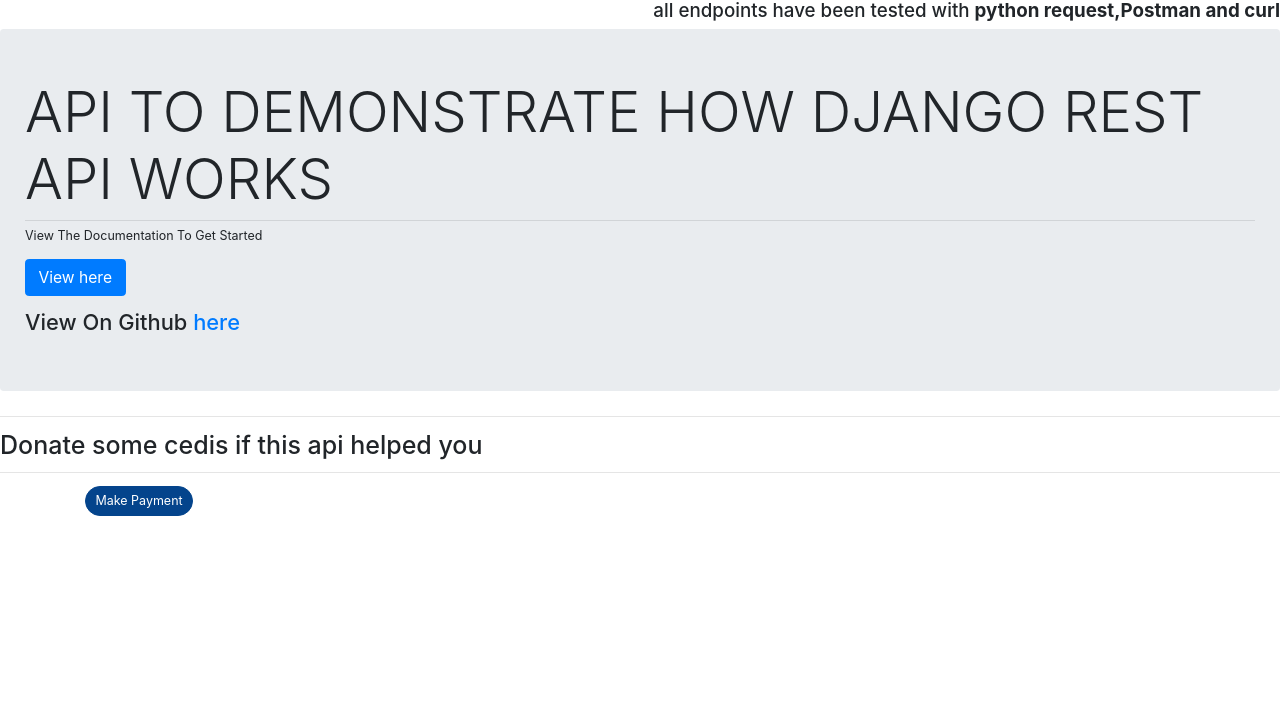
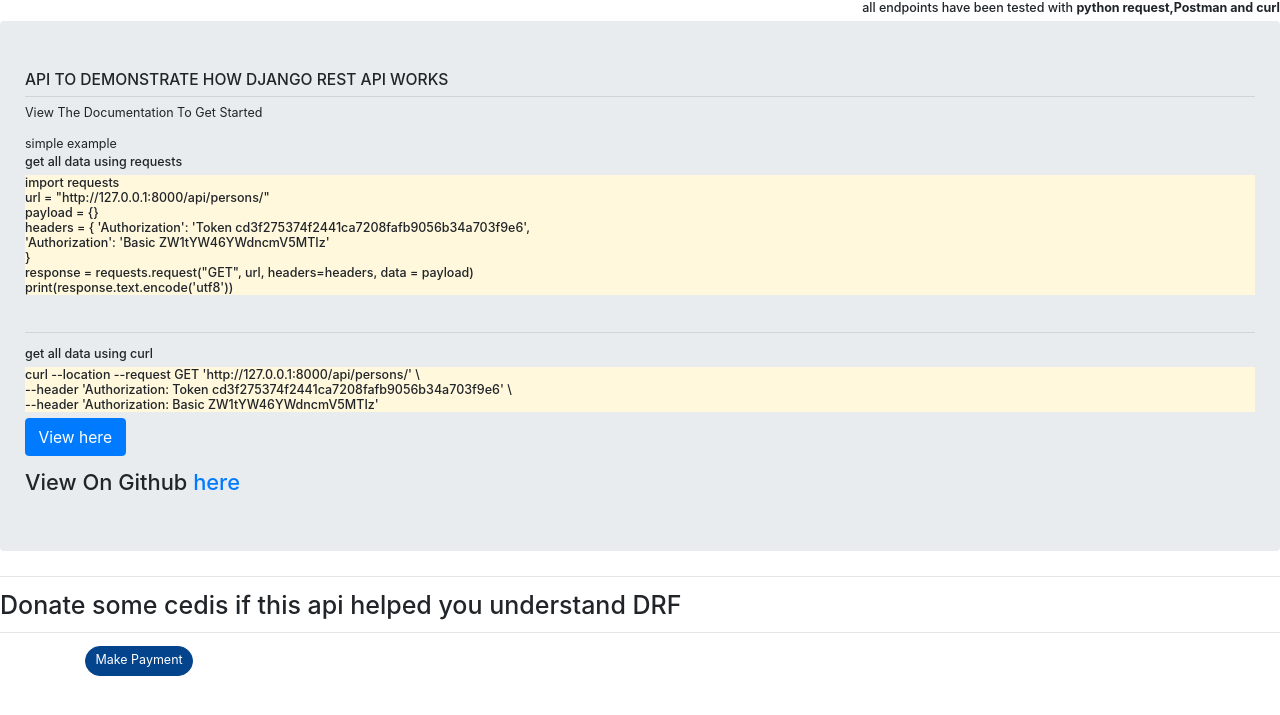
Before and after one commit to Emmanuel-Aggrey/django-RestApi, a Django app: page / in a window 1280 px wide. Shown: the top 715 px of the page. Run offline with Django 3.2, Linux system fonts and the light colour scheme; parts of the project's set-up code (start-up, migrations or seed data) failed here and were passed over; some libraries are stand-ins or nearby versions.

Commit message:
fix ipay size

```diff
--- a/requirements.txt
+++ b/requirements.txt
@@ -14,5 +14,7 @@ django-allauth==0.41.0
 django-rest-auth==0.9.5
 django-rest-framework==0.1.0
 django-cors-headers==3.2.1
+
+# documentaton generators
 PyYAML==5.3.1
 coreapi==2.3.3
--- a/restframework/views.py
+++ b/restframework/views.py
@@ -18,6 +18,7 @@ from rest_auth.registration.views import SocialLoginView
 
 class IndexView(TemplateView):
     template_name = 'index.html'
+
 
 class Ipay_fail(TemplateView):
     template_name = 'ipay_fail.html'
--- a/templates/index.html
+++ b/templates/index.html
@@ -10,13 +10,48 @@
 </head>
 
 <body>
-  <h4 class="text-right">all endpoints have been tested with <b>python request,Postman and curl </b></h4>
+  <h6 class="text-right">all endpoints have been tested with <b>python request,Postman and curl </b></h6>
 
 <div class="jumbotron">
-  <h1 class="display-3">API TO DEMONSTRATE HOW DJANGO REST API WORKS</h1>
+  <h5 class="">API TO DEMONSTRATE HOW DJANGO REST API WORKS</h5>
   <!-- <p class="lead">hope you find it simple</p> -->
   <hr class="my-2">
   <p>View The Documentation To Get Started</p>
+
+  <div>simple example</div>
+  <h6>get all data using requests</h6>
+  <div style="background-color: cornsilk;">
+	<h6 >
+		import requests <br>
+
+		url = "http://127.0.0.1:8000/api/persons/" <br>
+
+		payload = {} <br>
+		headers = {
+		  'Authorization': 'Token cd3f275374f2441ca7208fafb9056b34a703f9e6', <br>
+		  'Authorization': 'Basic ZW1tYW46YWdncmV5MTIz' <br>
+		}
+		<br>
+		response = requests.request("GET", url, headers=headers, data = payload) <br>
+
+		print(response.text.encode('utf8'))
+
+	</h6>
+
+</div>
+	<br> <hr>
+	<h6>get all data using curl</h6>
+<h6 style="background-color: cornsilk;">
+
+	curl --location --request GET 'http://127.0.0.1:8000/api/persons/' \ <br>
+--header 'Authorization: Token cd3f275374f2441ca7208fafb9056b34a703f9e6' \ <br>
+--header 'Authorization: Basic ZW1tYW46YWdncmV5MTIz'
+
+</h6>
+
+
+
+
   <p class="lead">
     <a class="btn btn-primary btn-lg" href="./docs" role="button">View here</a>
   </p>
@@ -27,14 +62,14 @@
 
 <hr>
 
-<h2>Donate some cedis if this api helped you</h2>
+<h2>Donate some cedis if this api helped you understand DRF</h2>
 <hr>
 
 <div>
 	<html class="fonts">
 		<head>
 			<link rel="stylesheet" href="https://maxcdn.bootstrapcdn.com/bootstrap/4.1.0/css/bootstrap.min.css">
-			<style type="text/css">.fonts{font-size: 12.5px;}.ipay-btn{background-color: #04448C;border-color: #04448C;border-radius: 17px !important;}.modal{width: 27% !important;}.modal-header{padding-left:48px !important;padding-right: 48px !important;border-bottom: none !important;text-align: center !important;}.modal-footer{height: 120px;padding-left:48px !important;padding-right: 48px !important;margin-bottom: -17px !important;border-top: none !important;}.modal-body{margin-bottom: -25px;padding-right: 48px !important;padding-left: 48px !important;border-bottom: none !important;margin-top: -27px;}#close:hover{text-decoration: none !important;}.logo{width: 65px;height: 65px;}</style>
+			<style type="text/css">.fonts{font-size: 12.5px;}.ipay-btn{background-color: #04448C;border-color: #04448C;border-radius: 17px !important;}.modal{width: 80% !important;}.modal-header{padding-left:48px !important;padding-right: 48px !important;border-bottom: none !important;text-align: center !important;}.modal-footer{height: 120px;padding-left:48px !important;padding-right: 48px !important;margin-bottom: -17px !important;border-top: none !important;}.modal-body{margin-bottom: -25px;padding-right: 48px !important;padding-left: 48px !important;border-bottom: none !important;margin-top: -27px;}#close:hover{text-decoration: none !important;}.logo{width: 65px;height: 65px;}</style>
 		</head>
 		<body>
 			<div class="container">
```
